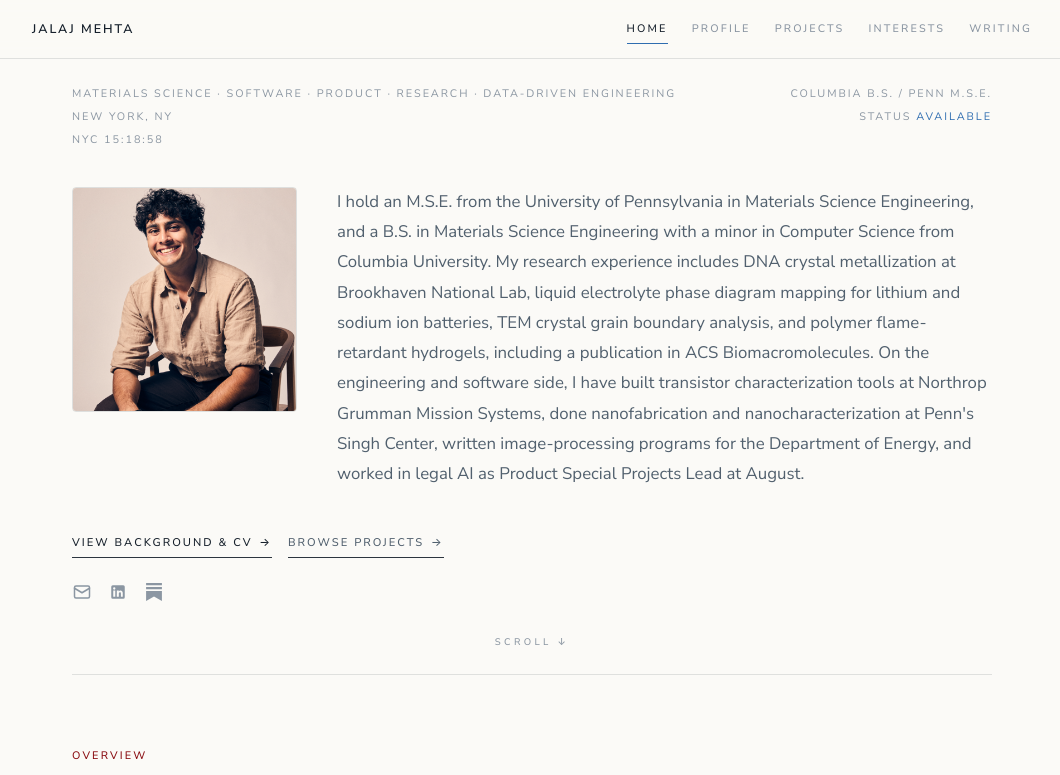
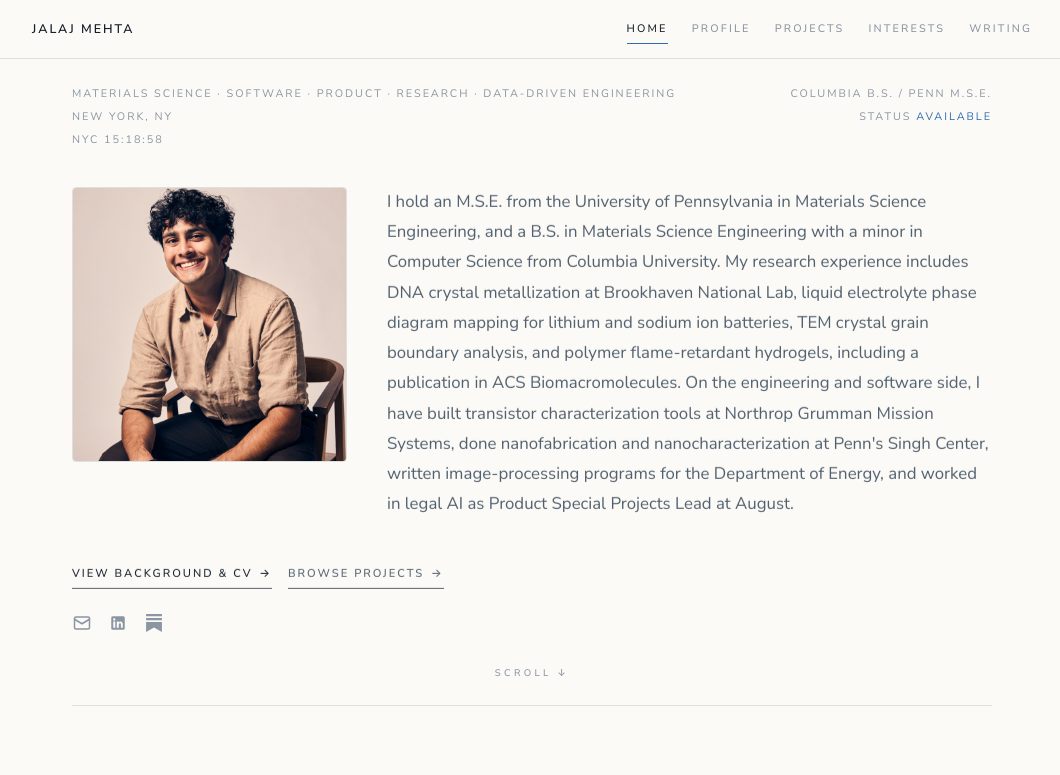
Before and after one commit to JalajSM/JalajSM.github.io, a website: page index.html in a window 1280 px wide. Shown: the top 775 px of the page, without its empty margins (108-1168 px from the left). Drawn offline with Linux system fonts and the light colour scheme.

Commit message:
Increase hero photo dimensions to 275px

```diff
--- a/css/style.css
+++ b/css/style.css
@@ -287,8 +287,8 @@ ul li::before {
 
 .hero__photo {
   flex-shrink: 0;
-  width: 225px;
-  height: 225px;
+  width: 275px;
+  height: 275px;
   object-fit: cover;
   border-radius: 4px;
   border: 1px solid var(--color-border);
```
